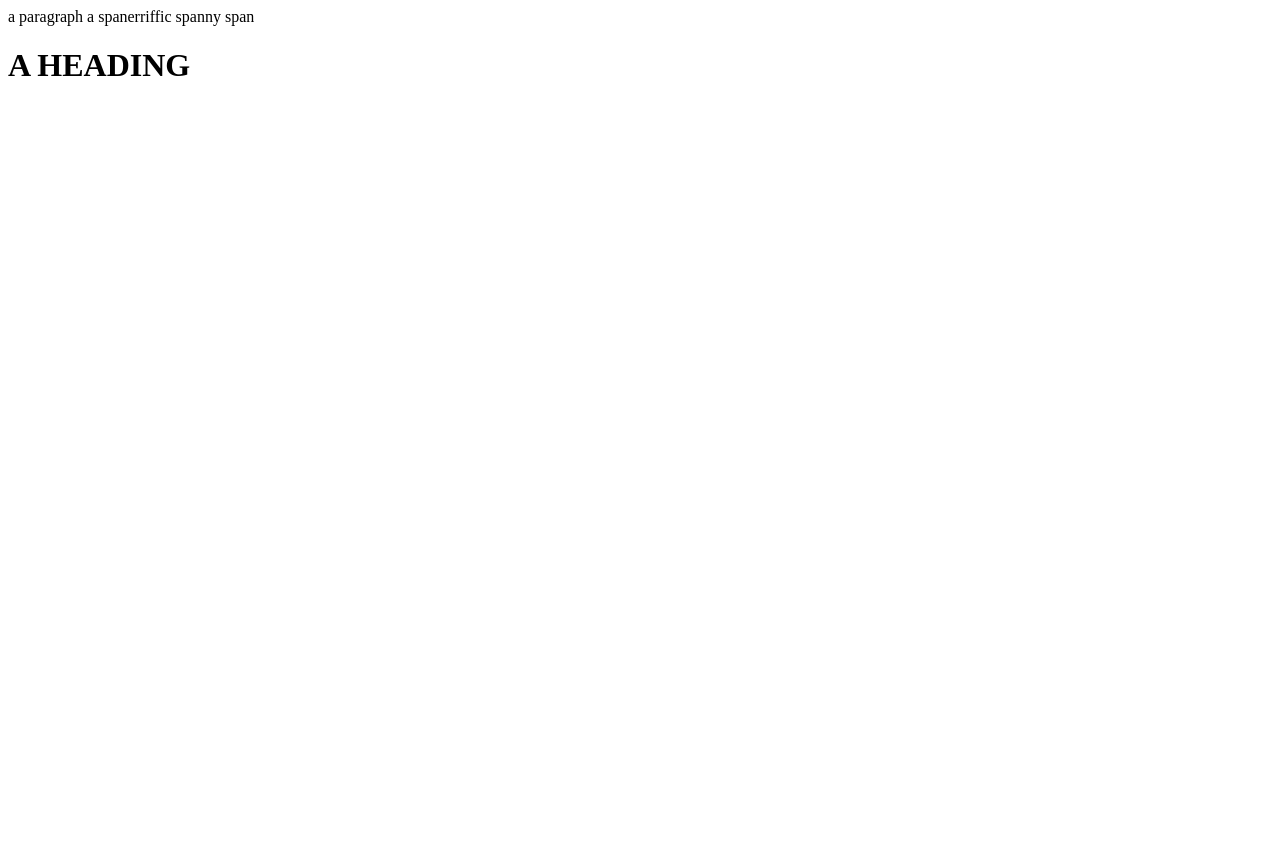
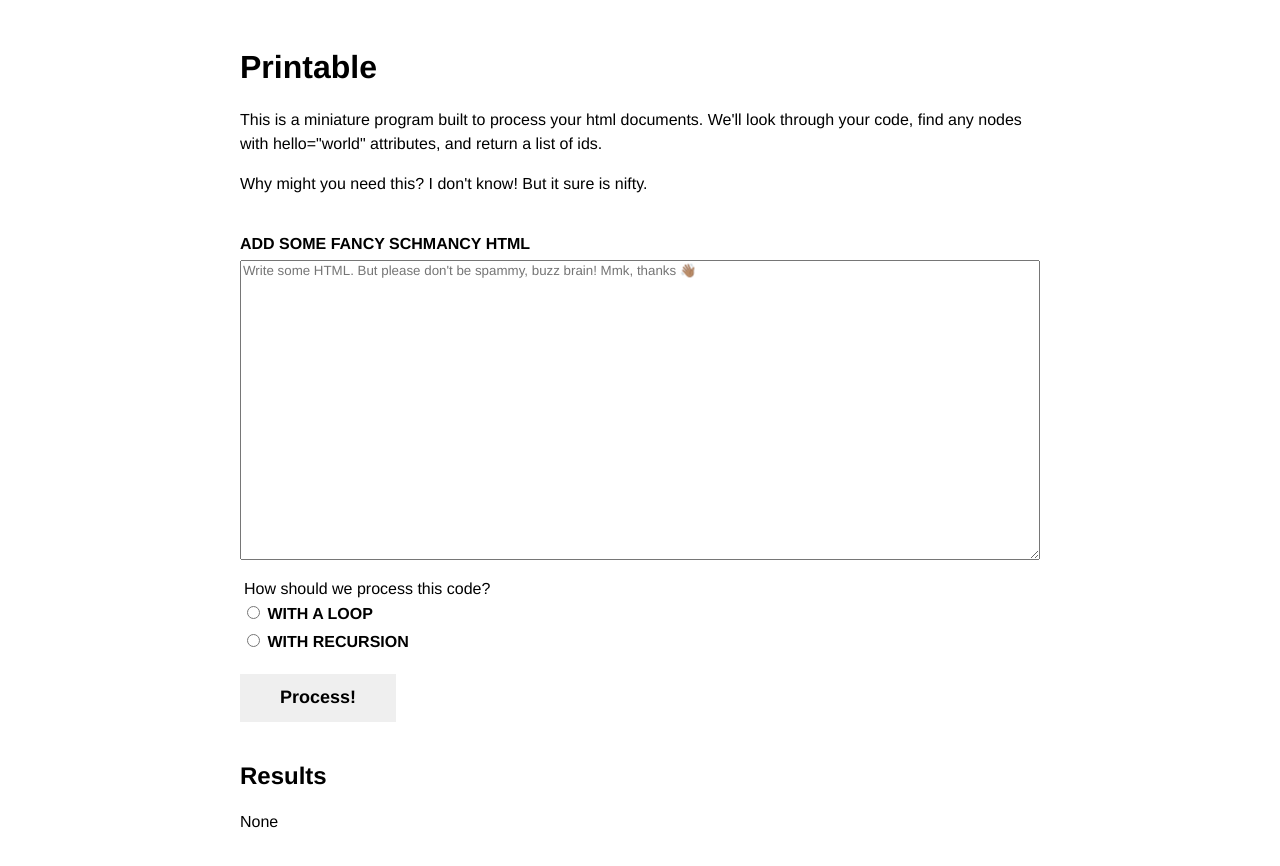
Before and after one commit to sarmstead/ninja-skills-with-aaron, a plain HTML site: page challenges/printable/index.html in a window 1280 px wide. Before the commit the page ends 800 px from the top, so only its background shows below. Drawn offline with Linux system fonts and the light colour scheme.

Commit message:
Add form to toggle between processing methods.

```diff
--- /dev/null
+++ b/challenges/printable/index.css
@@ -0,0 +1,64 @@
+* {
+  font-family: helvetica, sans-serif;
+}
+
+p {
+  font-size: 16px;
+  line-height: 24px;
+}
+
+form {
+  display: flex;
+  flex-direction: column;
+  gap: 20px;
+  padding: 20px 0;
+}
+
+main {
+  max-width: 800px;
+  padding: 20px;
+  margin: auto;
+}
+
+button {
+  display: flex;
+  align-items: center;
+  justify-content: center;
+  min-height: 48px;
+  font-size: 18px;
+  font-weight: bold;
+  padding: 0 40px;
+  max-width: fit-content;
+  border: none;
+  cursor: pointer;
+}
+
+textarea {
+  min-height: 300px;
+}
+
+label {
+  text-transform: uppercase;
+  font-weight: bold;
+  font-size: 16px;
+  line-height: 24px;
+  margin-bottom: 0;
+}
+
+fieldset {
+  display: flex;
+  flex-direction: column;
+  gap: 4px;
+  border: none;
+  padding: 0;
+}
+
+legend {
+  margin-bottom: 4px;
+}
+
+.textarea {
+  display: flex;
+  flex-direction: column;
+  gap: 4px;
+}
--- a/challenges/printable/index.html
+++ b/challenges/printable/index.html
@@ -2,20 +2,46 @@
 
 <head>
   <title>I Didn't Use AI</title>
+  <script defer src="./index.js"></script>
   <script src="./loopy.js"></script>
   <script src="./recursily.js"></script>
-  <script>
+  <link href="./index.css" rel="stylesheet" />
+  <!-- <script>
     const html = "<html><h1 hello='world' id='moot'>Bopped</h1><h1 hello='world' id='sugar'>Sugar</h1></html>";
     // printIds(html);
     printIdsRecursively(html);
-  </script>
+  </script> -->
 </head>
 
 <body>
-  <div>
-    <p id="p1" hello="world">a paragraph <span id="s1" hello="world">a spanerriffic spanny span</span></p>
-  </div>
-  <h1 id="heading1" hello="world">A HEADING<H1>
+  <main>
+    <h1 id="heading1" hello="world">Printable</h1>
+    <p>This is a miniature program built to process your <code>html</code> documents. We'll look through your code, find
+      any nodes with <code>hello="world"</code> attributes, and return a list of ids.</p>
+    <p>Why might you need this? I don't know! But it sure is nifty.</p>
+    <form id="processorForm">
+      <label class="textarea">
+        Add some fancy schmancy HTML
+        <textarea name="code" placeholder="Write some HTML. But please don't be spammy, buzz brain! Mmk, thanks 👋🏽"></textarea>
+      </label>
+      <fieldset>
+        <legend>How should we process this code?</legend>
+        <label for="loop">
+          <input id="loop" name="process" type="radio" value="loop" />
+          With a Loop
+        </label>
+        <label for="recursion">
+          <input id="recursion" name="process" type="radio" value="recursion" />
+          With Recursion
+        </label>
+      </fieldset>
+      <button type="submit">Process!</button>
+    </form>
+    <section>
+      <h2>Results</h2>
+      <p id="result">None</p>
+    </section>
+  </main>
 </body>
 
 </html>
--- /dev/null
+++ b/challenges/printable/index.js
@@ -0,0 +1,21 @@
+const processorForm = document.getElementById("processorForm")
+const result = document.getElementById("result")
+
+processorForm.addEventListener("submit", function(event) {
+  event.preventDefault()
+  const formData = new FormData(processorForm)
+  const method = formData.get("process")
+  const html = formData.get("code")
+
+  switch (method) {
+    case "loop":
+      result.innerText = printIds(html);
+      break;
+    case "recursion":
+      result.innerText = "Recursion completed! See console for results."
+      printIdsRecursively(html);
+      break;
+    default:
+      throw new Error("Yo hold up. That method ain't recognized.")
+  }
+})
--- a/challenges/printable/loopy.js
+++ b/challenges/printable/loopy.js
@@ -1,8 +1,17 @@
 const printIds = html => {
   const parser = new DOMParser();
-  const document = parser.parseFromString(html, "text/html")
-  const targetElements = document.querySelectorAll("h1[hello=world]")
+  const document = parser.parseFromString(html, "text/html");
+  const targetElements = Array.from(document.querySelectorAll("h1[hello=world]"));
+  const output = [];
   for (let i = 0; i <= targetElements.length; i++) {
-    console.log({"loopy": targetElements[i].id})
-  }
+    if (!targetElements[i]) {
+      continue;
+    }
+
+    output.push(targetElements[i].id);
+  };
+
+  const stringifiedOutput = output.join("\n");
+  console.log(stringifiedOutput);
+  return stringifiedOutput;
 };
```
